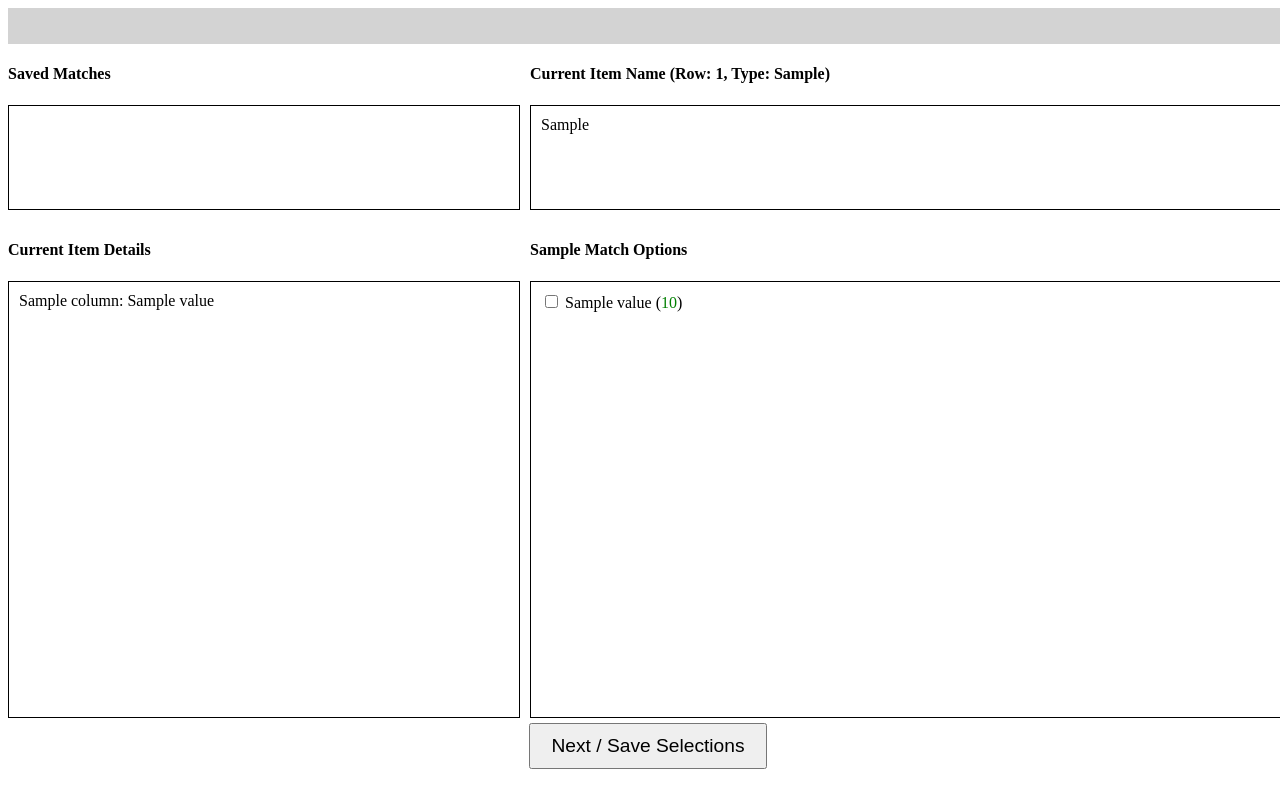
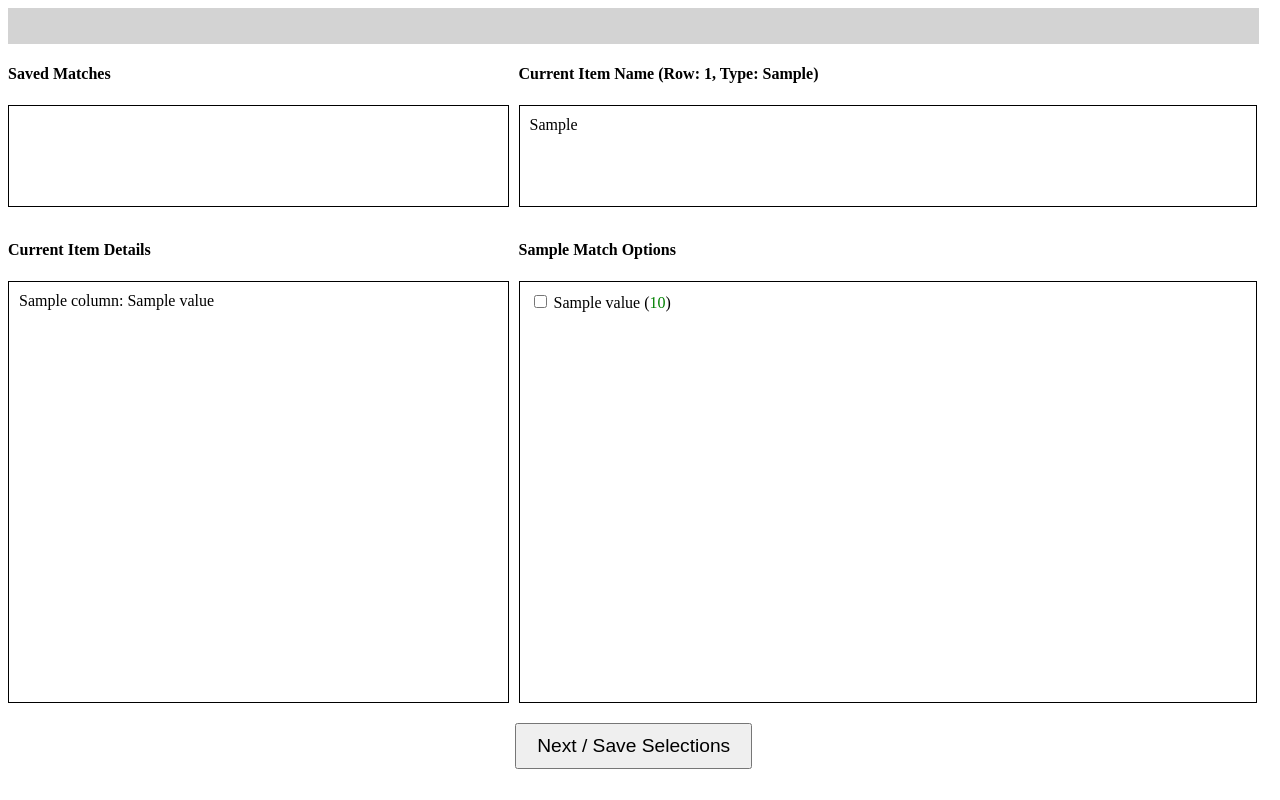
Before and after one commit to neoversionsix/pbsmappingtool, a Flask app: template templates/4mapdata.html in a window 1280 px wide. Run offline with Flask 3, Linux system fonts and the light colour scheme; the template is opened without the code that fills it: most values are stand-ins (such as "Sample title", 1, 10 or a date in 2020).

Commit message:
working well

```diff
--- a/templates/4mapdata.html
+++ b/templates/4mapdata.html
@@ -7,7 +7,7 @@
             display: grid;
             grid-template-rows: 5% 20% 75% 5%;
             height: 90vh;
-            width: 100vw;
+            width: 99%;
         }
         .progress-bar {
             grid-row: 1;
@@ -51,21 +51,23 @@
 </head>
 <body>
     <div class="container">
-        <div class="progress-bar">
+        <div class="progress-bar" style="max-width: 99vw;">
             <div></div>
         </div>
         <div class="window-container">
             <div class="window-section">
                 <h4>Saved Matches</h4>
-                <div class="window" id="saved-matches"></div>
+                <div class="window" id="saved-matches" style="max-height: 10vh; max-width: 40vw;"></div>
             </div>
             <div class="window-section">
                 <h4>Current Item Name (Row: {{ row_number }}, Type: {{ current_column }})</h4>
-                <div class="window" id="current-item-name">{{ current_item }}</div>
+                <div class="window" id="current-item-name" style="max-height: 10vh; max-width: 56vw;">
+                    {{ current_item }}
+                </div>
             </div>
             <div class="window-section">
                 <h4>Current Item Details</h4>
-                <div class="window" id="current-item-details">
+                <div class="window" id="current-item-details" style="max-height: 50vh; max-width: 40vw;">
                     {% for column, value in row_info.items() %}
                         {{ column }}: {{ value }}<br>
                     {% endfor %}
@@ -73,7 +75,7 @@
             </div>
             <div class="window-section">
                 <h4>{{ current_column }} Match Options</h4>
-                <div class="window" id="match-options">
+                <div class="window" id="match-options" style="max-height: 50vh; max-width: 56vw;">
                     {% for match in matches %}
                         <input type="checkbox" id="match-{{ loop.index }}" name="match-{{ loop.index }}">
                         <label for="match-{{ loop.index }}">
```
